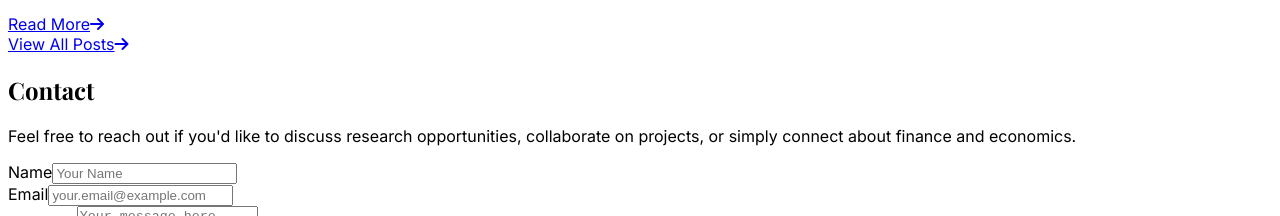
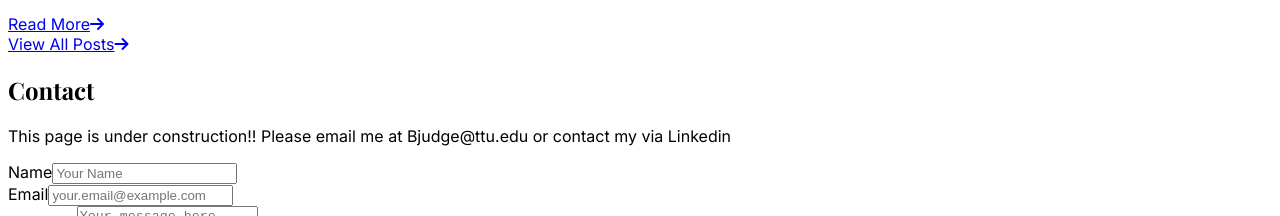
Before and after one commit to Jiffatron/Brayden-Academic-Website2, a React (Vite) app in the folder client/: page / in a window 1280 px wide. Shown: the part 6684-6900 px from the top of the page. Built offline with nearby package versions, Linux system fonts and the light colour scheme; a web font is replaced by a local one.

Commit message:
Fixed Contact List (No-Backend)

```diff
--- a/client/src/components/Contact.tsx
+++ b/client/src/components/Contact.tsx
@@ -114,8 +114,7 @@ const Contact = () => {
           className="text-muted-foreground text-lg mb-12 max-w-2xl"
           variants={itemVariants}
         >
-          Feel free to reach out if you'd like to discuss research opportunities,
-          collaborate on projects, or simply connect about finance and economics.
+          This page is under construction!! Please email me at Bjudge@ttu.edu or contact my via Linkedin
         </motion.p>
 
         <div className="grid md:grid-cols-2 gap-12">
```
Also changed, not shown: 2 other files (tests, documents, lock files or other folders).
